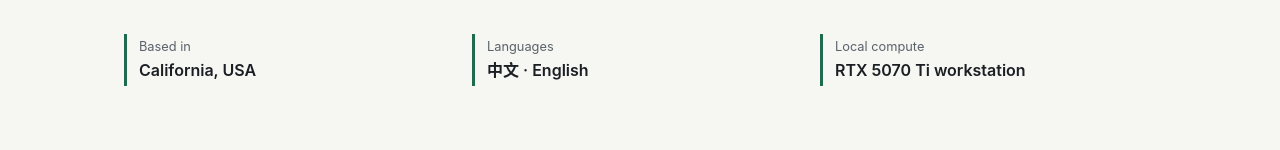
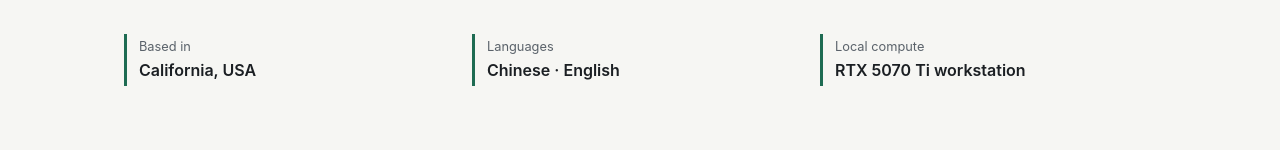
Before and after one commit to JL0711/jack-ai-studio, a React (Vite) app: page / in a window 1280 px wide. Shown: the part 459-609 px from the top of the page. Built offline with nearby package versions, Linux system fonts and the light colour scheme; no server answers.

Commit message:
English mode: list languages as Chinese · English

```diff
--- a/src/i18n/strings.ts
+++ b/src/i18n/strings.ts
@@ -393,7 +393,7 @@ const en: Record<StringKey, string> = {
   'home.fact.location': 'Based in',
   'home.fact.locationValue': 'California, USA',
   'home.fact.languages': 'Languages',
-  'home.fact.languagesValue': '中文 · English',
+  'home.fact.languagesValue': 'Chinese · English',
   'home.fact.hardware': 'Local compute',
   'home.fact.hardwareValue': 'RTX 5070 Ti workstation',
   'home.servicesTitle': 'Services',
```
